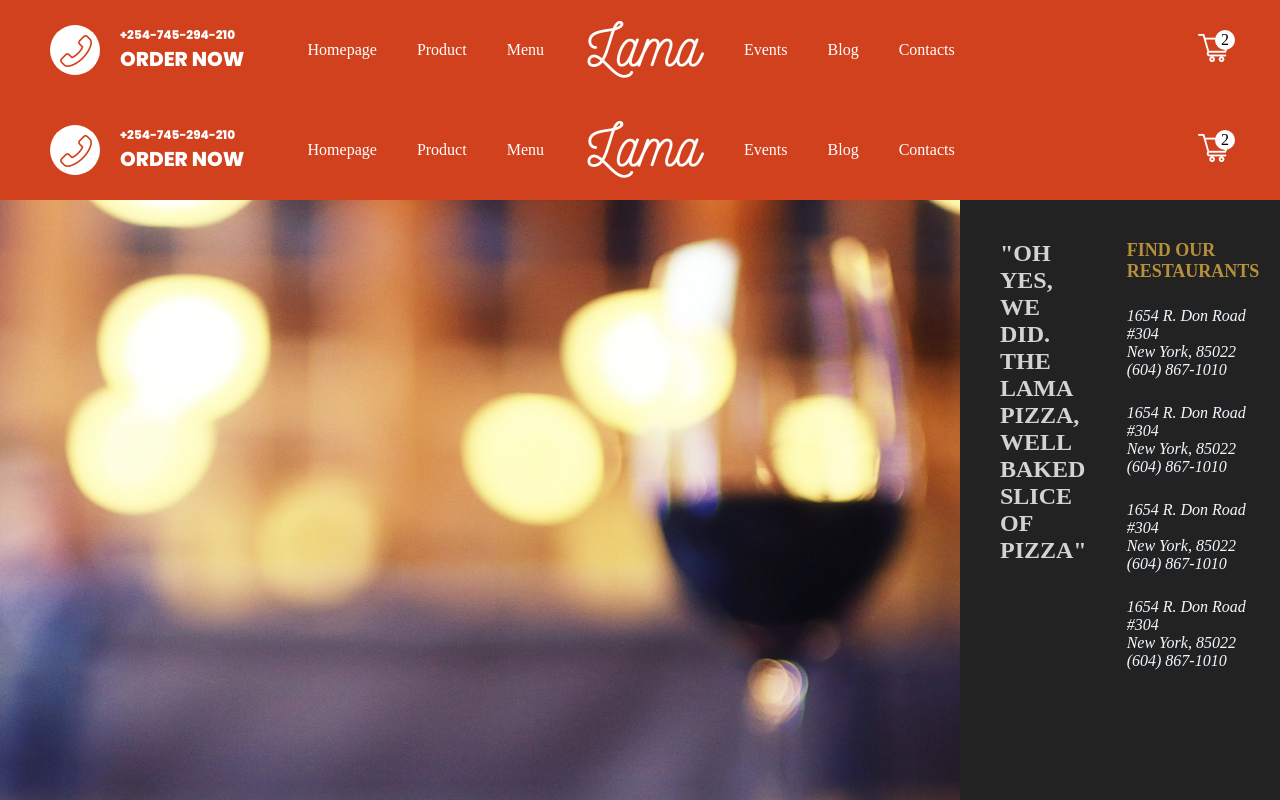
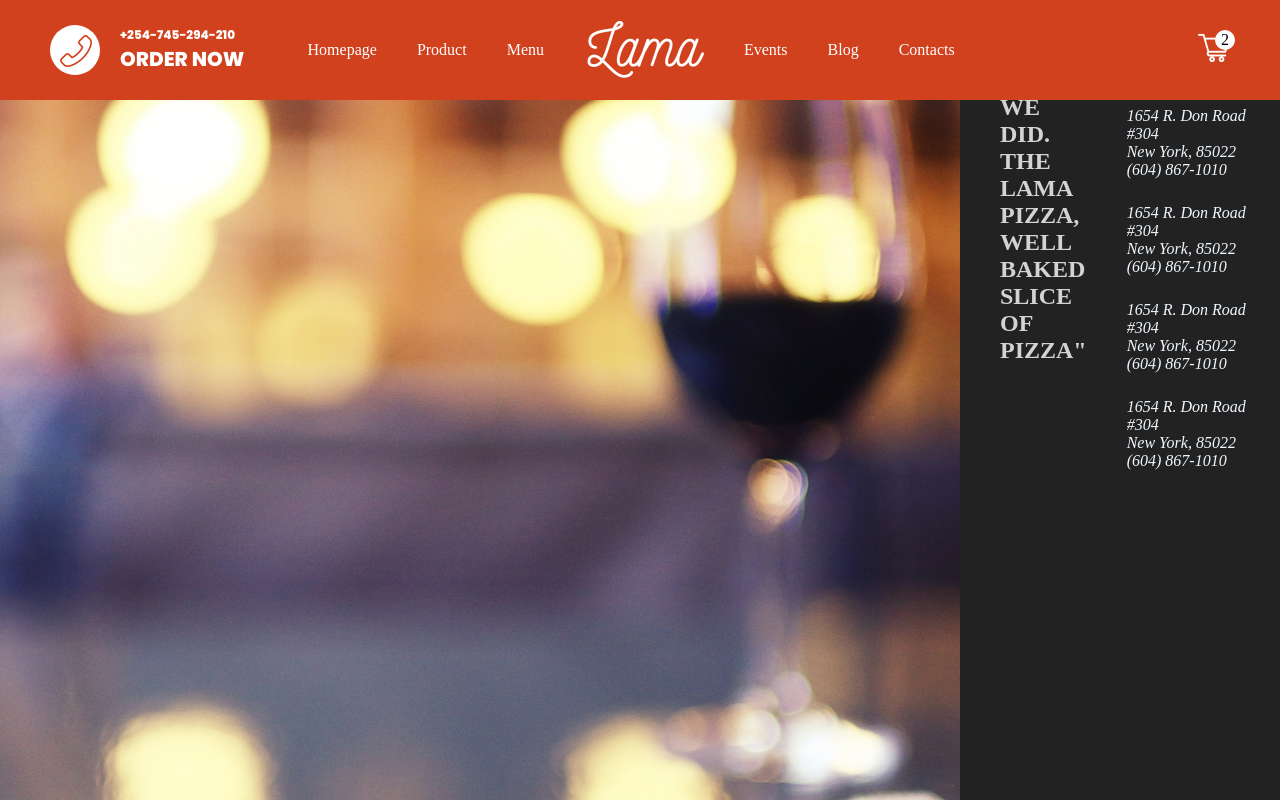
Before and after one commit to daudi13/restauantjs, a Next.js app: page /components/Navbar in a window 1280 px wide. Shown: the top 800 px of the page. Built offline with nearby package versions, Linux system fonts and the light colour scheme.

Commit message:
Add position fixed to Navbar

```diff
--- a/styles/Navbar.module.css
+++ b/styles/Navbar.module.css
@@ -5,7 +5,9 @@
   display: flex;
   align-items: center;
   justify-content: space-between;
-  position: sticky;
+  position: fixed;
+  width: 100%;
+  z-index: 10000;
   top: 0;
 }
 
```
